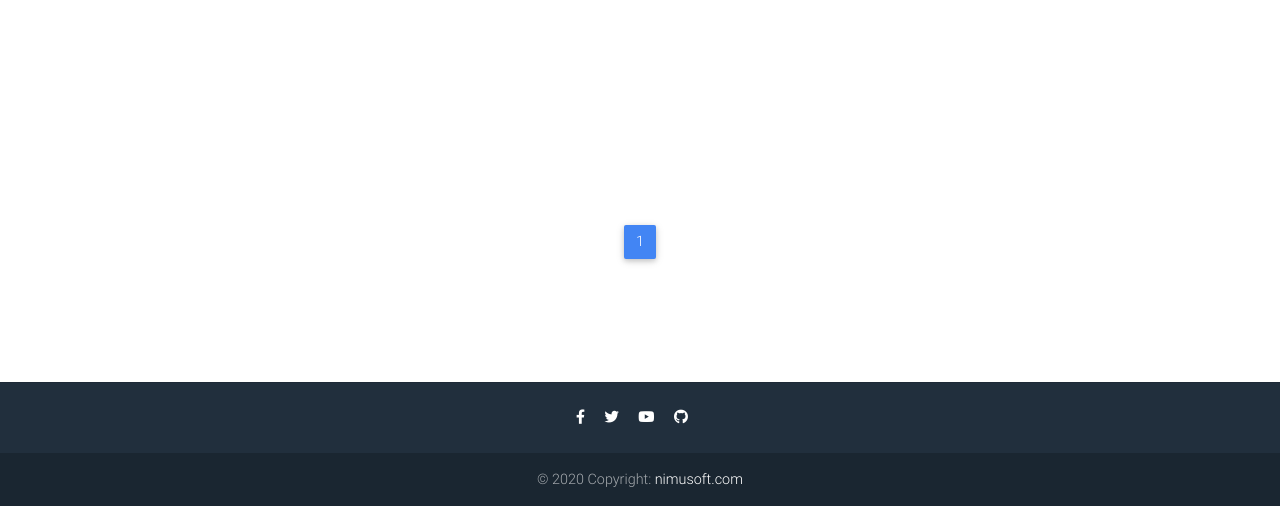
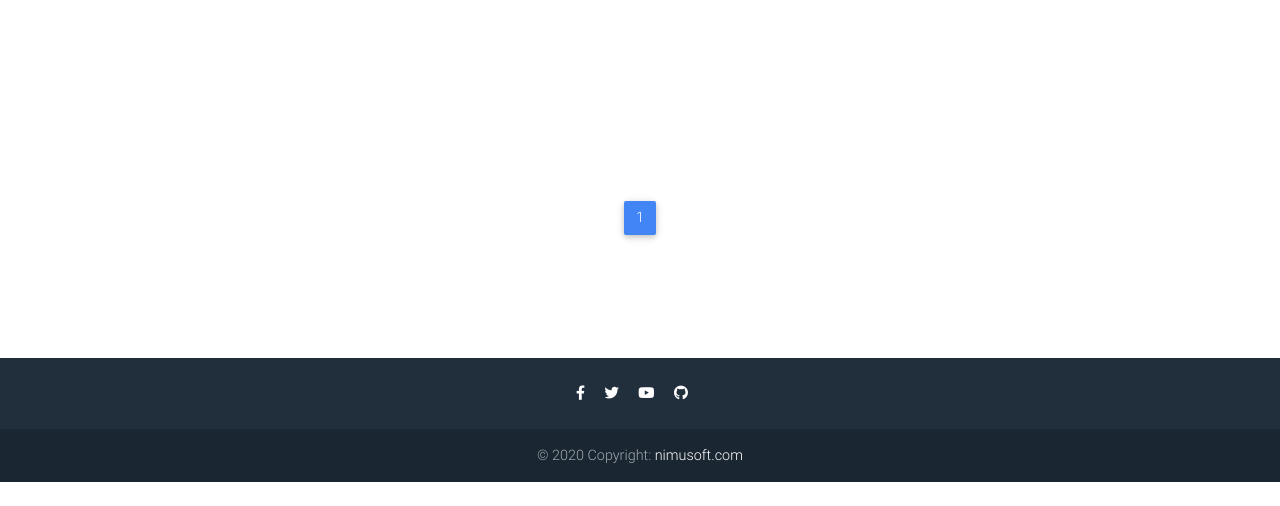
Before and after one commit to floydflava/wefastco, a Django app: page / in a window 1280 px wide. Shown: the part 319-825 px from the top of the page. After the commit the page ends 801 px from the top, so only its background shows below. Run offline with Django 3.2, Linux system fonts and the light colour scheme; data that the repository does not hold is empty; parts of the project's set-up code (start-up, migrations or seed data) failed here and were passed over; some libraries are stand-ins or nearby versions.

Commit message:
make it better

```diff
--- a/templates/home.html
+++ b/templates/home.html
@@ -104,7 +104,7 @@
       <!--/.Navbar-->
 
       <!--Section: Products v.3-->
-      <section class="text-center mb-4">
+      <section class="text-center mb-8">
 
         <div class="row wow fadeIn">
 
```
